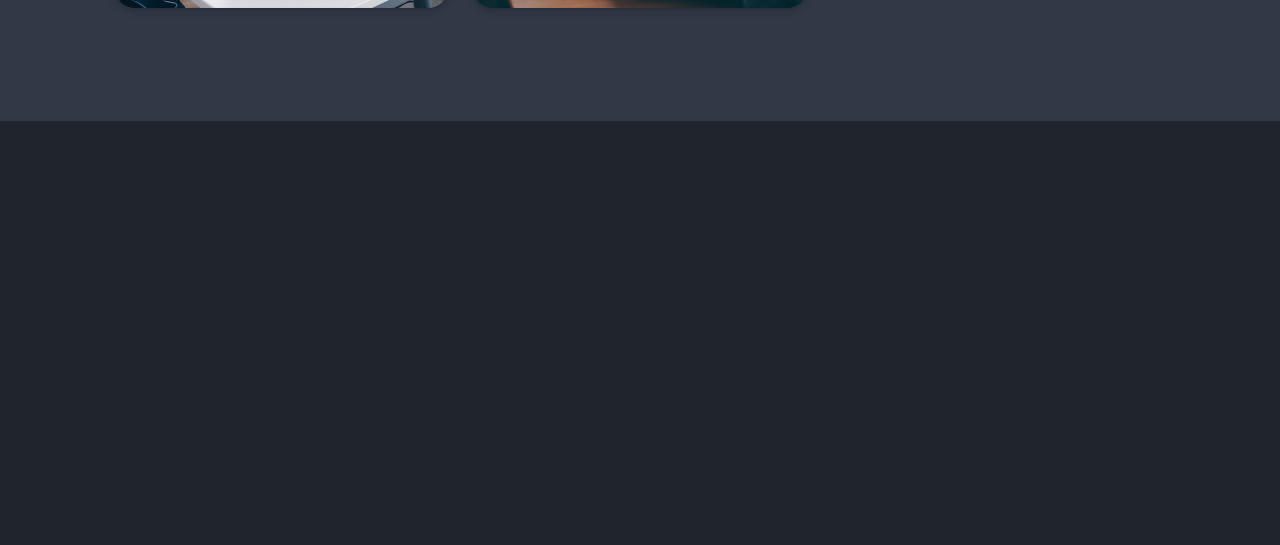
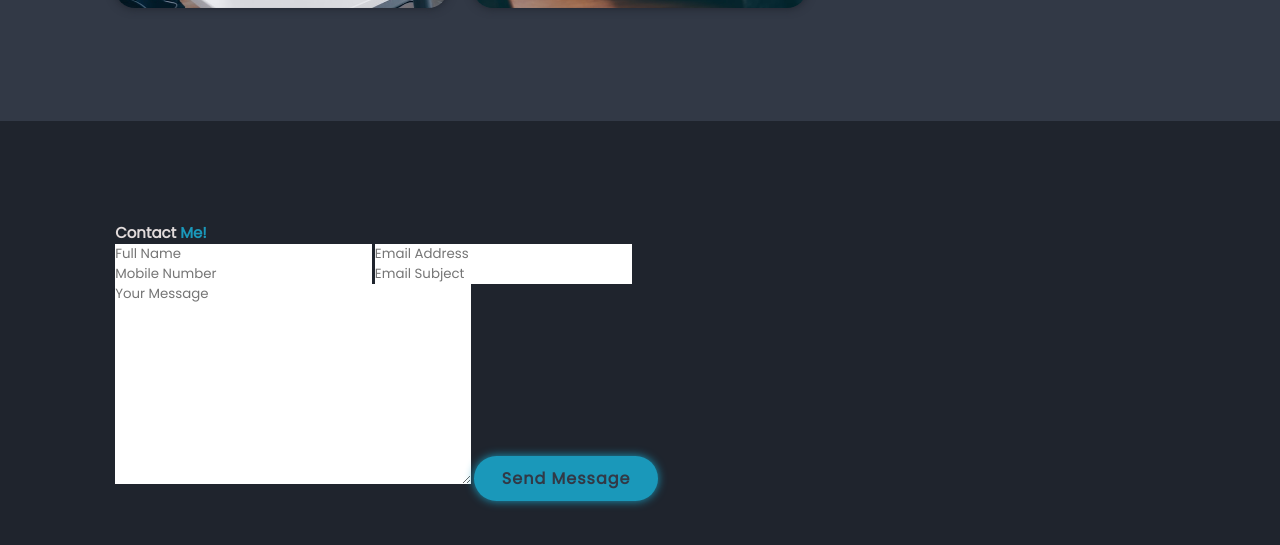
Before and after one commit to lukas1388/portfolio, a plain HTML site: page index.html in a window 1280 px wide. Shown: the part 3079-3624 px from the top of the page. Before the commit the page ends 3200 px from the top, so only its background shows below. Drawn offline with nearby package versions, Linux system fonts and the light colour scheme.

Commit message:
Add html code to contact section

```diff
--- a/index.html
+++ b/index.html
@@ -142,6 +142,23 @@
         </div>
     </section>
 
+    <section class="contact" id="contact">
+        <h2>Contact <span>Me!</span></h2>
+
+        <form action="#">
+            <div class="input-box">
+                <input type="text" placeholder="Full Name">
+                <input type="email" placeholder="Email Address">
+            </div>
+            <div class="input-box">
+                <input type="number" placeholder="Mobile Number">
+                <input type="text" placeholder="Email Subject">
+            </div>
+            <textarea name="" id="" cols="30" rows="10" placeholder="Your Message"></textarea>
+            <input type="submit" value="Send Message" class="btn">
+        </form>
+    </section>
+
     <script src="./js/script.js"></script>
 </body>
 </html>
```
